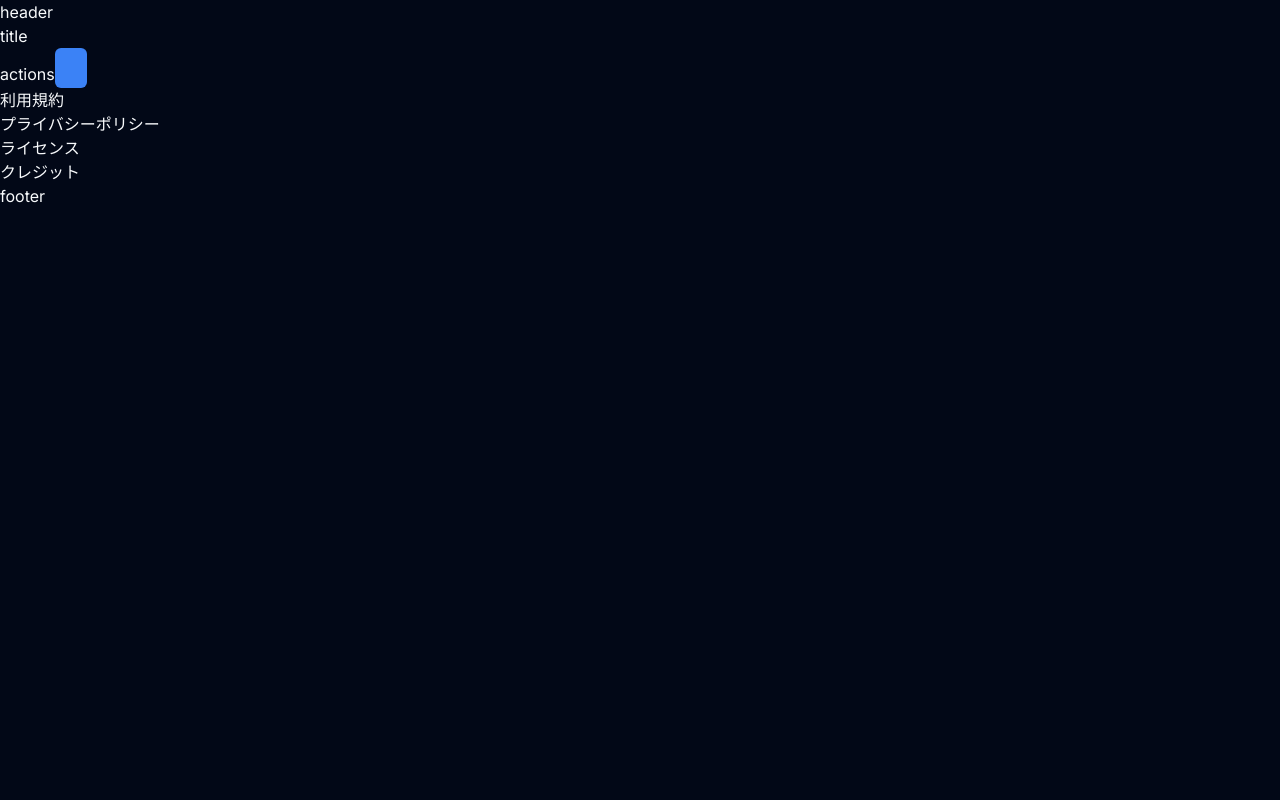
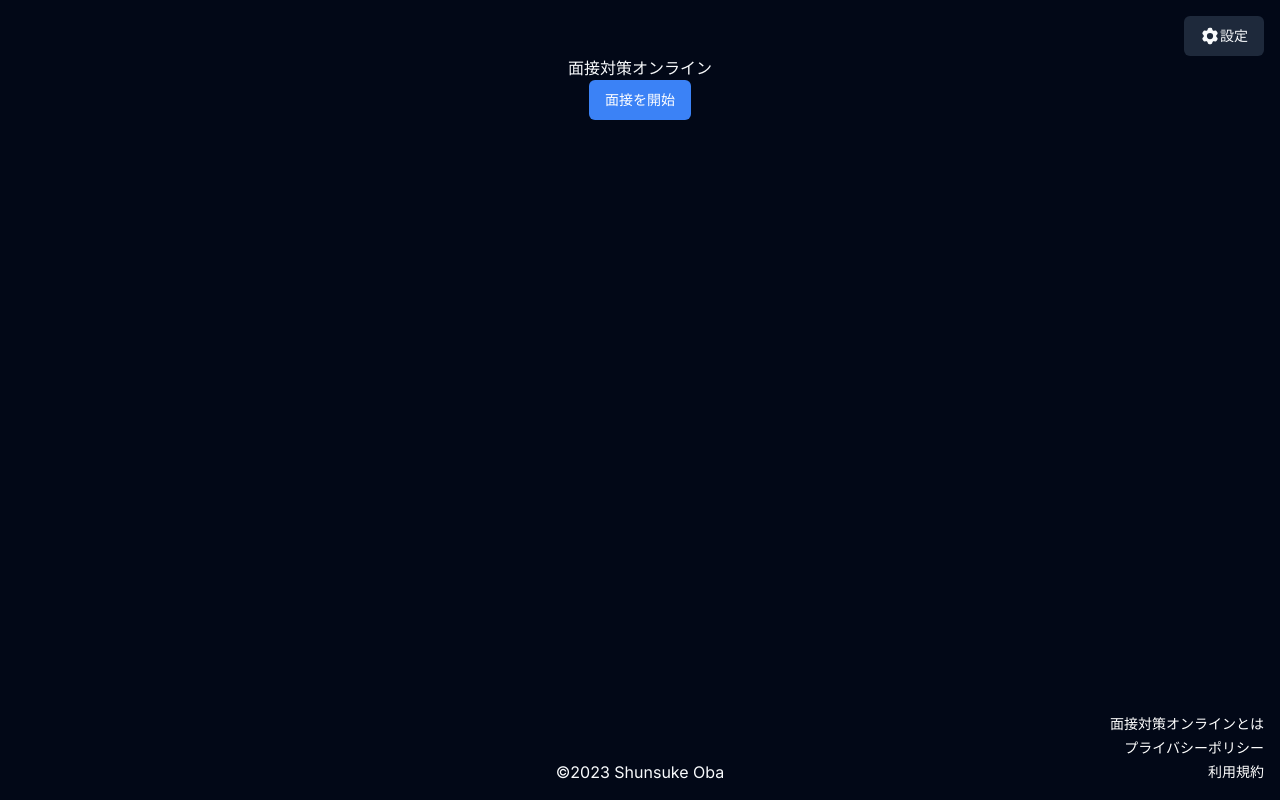
Before and after one commit to obashun22/mentai-online, a Next.js app: page / in a window 1280 px wide. Built offline with nearby package versions, Linux system fonts and the light colour scheme.

Commit message:
Update heroicons導入／ホーム実装中

```diff
--- a/package.json
+++ b/package.json
@@ -9,6 +9,7 @@
     "lint": "next lint"
   },
   "dependencies": {
+    "@heroicons/react": "^2.1.1",
     "@radix-ui/react-slot": "^1.0.2",
     "class-variance-authority": "^0.7.0",
     "clsx": "^2.1.0",
--- a/src/app/layout.tsx
+++ b/src/app/layout.tsx
@@ -1,6 +1,5 @@
 import type { Metadata } from "next";
 import { Inter } from "next/font/google";
-import clsx from "clsx";
 
 import "@/styles/globals.scss";
 import { ThemeProvider } from "@/providers/theme-provider";
@@ -8,8 +7,9 @@ import { ThemeProvider } from "@/providers/theme-provider";
 const inter = Inter({ subsets: ["latin"] });
 
 export const metadata: Metadata = {
-  title: "Create Next App",
-  description: "Generated by create next app",
+  title: "面接対策オンライン",
+  description:
+    "面接対策オンラインは、リアルな通話画面でオンライン面接の練習ができるアプリです。",
 };
 
 export default function RootLayout({
@@ -19,14 +19,16 @@ export default function RootLayout({
 }) {
   return (
     <html lang="ja">
-      <body className={clsx(inter.className, "bg-background")}>
+      <body className={inter.className}>
         <ThemeProvider
           attribute="class"
           defaultTheme="dark" // Dark Mode
           enableSystem
           disableTransitionOnChange
         >
-          {children}
+          <div className="bg-background text-foreground p-4 h-screen">
+            {children}
+          </div>
         </ThemeProvider>
       </body>
     </html>
--- a/src/app/page.tsx
+++ b/src/app/page.tsx
@@ -1,23 +1,51 @@
+import Link from "next/link";
 import { Button } from "@/components/ui/button";
+import { ROUTES } from "@/constants/routes";
+import { Cog6ToothIcon } from "@heroicons/react/24/solid";
 
 export default function Home() {
   return (
-    <div>
-      <div>header</div>
+    <div className="text-center">
+      <div className="text-right">
+        <Button variant="secondary">
+          <Cog6ToothIcon className="w-5 h-5 " />
+          設定
+        </Button>
+      </div>
       <div>
-        <div>title</div>
+        <h1>面接対策オンライン</h1>
         <div>
-          actions
-          <Button></Button>
+          <Button className="text-white">面接を開始</Button>
         </div>
       </div>
-      <div>
-        <p>利用規約</p>
-        <p>プライバシーポリシー</p>
-        <p>ライセンス</p>
-        <p>クレジット</p>
+      <div className="fixed bottom-4 left-4 right-4">
+        <div>
+          <Button
+            variant="link"
+            size="sm"
+            className="block ml-auto h-6 pr-0 text-white"
+          >
+            <Link href={ROUTES.ABOUT}>面接対策オンラインとは</Link>
+          </Button>
+          <Button
+            variant="link"
+            size="sm"
+            className="block ml-auto h-6 pr-0 text-white"
+          >
+            <Link href={ROUTES.PRIVACY}>プライバシーポリシー</Link>
+          </Button>
+          <Button
+            variant="link"
+            size="sm"
+            className="block ml-auto h-6 pr-0 text-white"
+          >
+            <Link href={ROUTES.TERM}>利用規約</Link>
+          </Button>
+        </div>
       </div>
-      <div>footer</div>
+      <p className="fixed bottom-4 left-4 right-4 text-center">
+        ©2023 Shunsuke Oba
+      </p>
     </div>
   );
 }
--- /dev/null
+++ b/src/constants/routes.ts
@@ -0,0 +1,10 @@
+export const ROUTES = {
+  HOME: "/home",
+  READY: "/ready",
+  INTERVIEW: "/interview",
+  SETTING: "/setting",
+  ABOUT: "/about",
+  TERM: "/term",
+  PRIVACY: "/privacy",
+  LICENSE: "/license",
+};
```
Also changed, not shown: LICENSE.txt (added), 1 other file (tests, documents, lock files or other folders).
